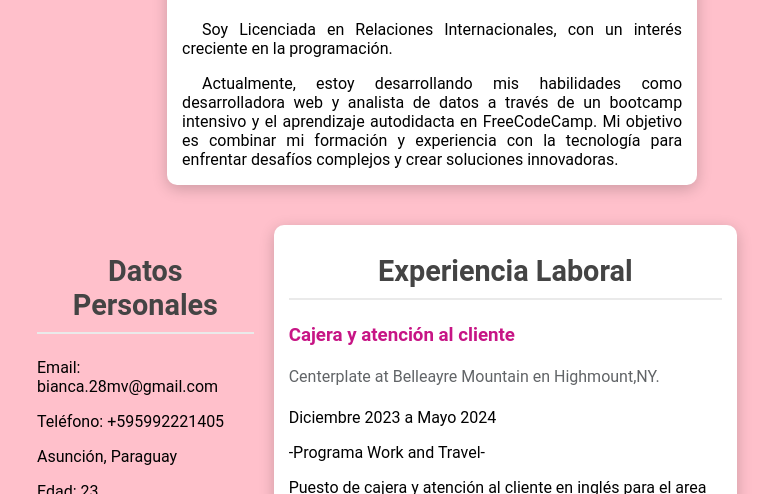
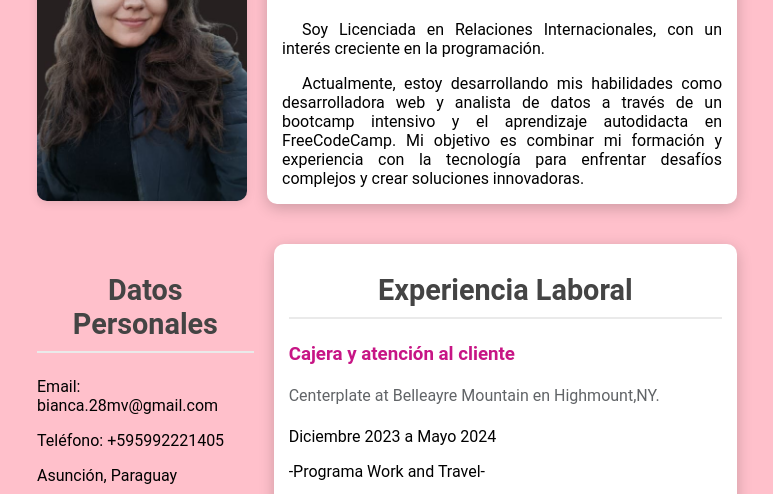
Before and after one commit to BiancaMontiel28/TareaCV, a plain HTML site: page index.html in a window 1280 px wide. Shown: the part 272-766 px from the top of the page, without its empty margins (253-1026 px from the left). Drawn offline with Linux system fonts and the light colour scheme.

Commit message:
Update index.html

```diff
--- a/index.html
+++ b/index.html
@@ -11,7 +11,7 @@
         <h1>Bianca J. Montiel Vera</h1>
         <h2>Estudiante</h2>
         <div class="info-container">
-        <img src="master/foto.jpeg" alt="Foto de Perfil" class="mi-imagen">
+        <img src="cvfoto.jpeg" alt="Foto de Perfil" class="mi-imagen">
         <section class="mi-seccion">
             <h2>Acerca de mí</h2>
             <p>Soy Licenciada en Relaciones Internacionales, con un interés creciente en la programación.</p>
```
